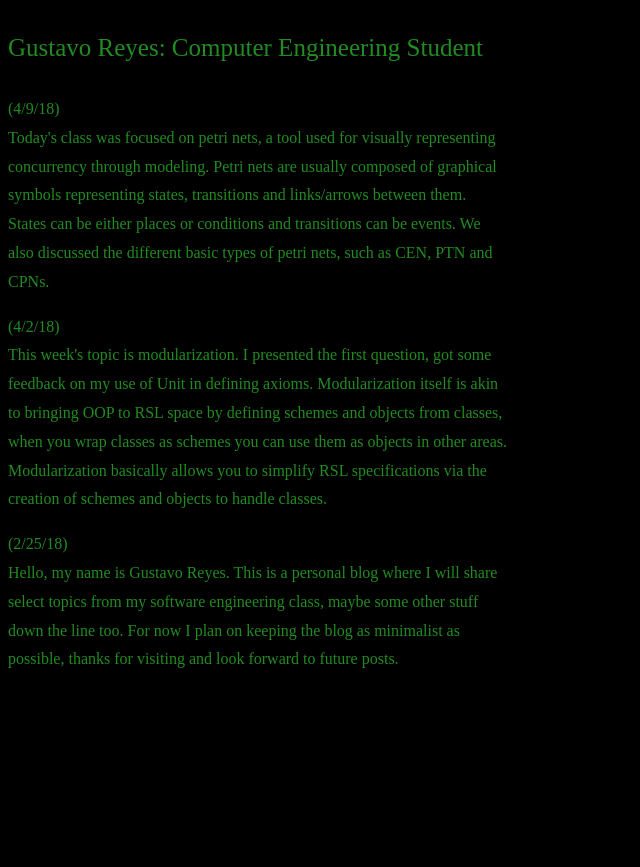
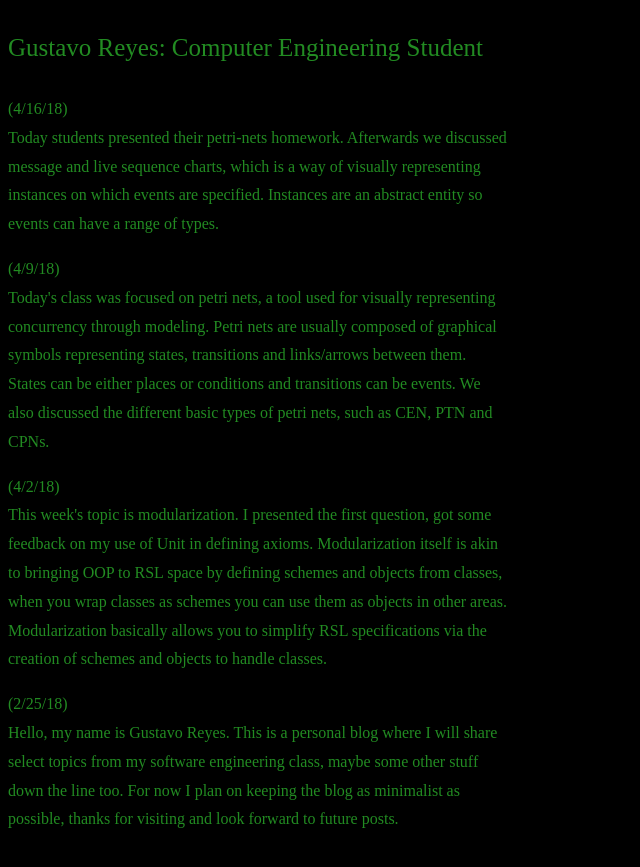
Before and after one commit to GarcGustavo/GarcGustavo.github.io, a Jekyll site: the page index.html, which Jekyll copies as it is, in a window 1280 px wide. Shown: the top 867 px of the page, without its empty margins (0-640 px from the left). Built offline with Jekyll 4.4.1, drawn with Linux system fonts in a browser that asks for light colours.

Commit message:
(4/16/18) update

```diff
--- a/index.html
+++ b/index.html
@@ -21,6 +21,10 @@
 
   <body style = "color: forestgreen">
 
+      <p>(4/16/18)<br>
+   Today students presented their petri-nets homework. Afterwards we discussed message and live sequence charts, which is a way of visually representing instances on which events are specified. Instances are an abstract entity so events can have a range of types.
+   </p>
+
       <p>(4/9/18)<br>
    Today's class was focused on petri nets, a tool used for visually  representing concurrency through modeling. Petri nets are usually composed of graphical symbols representing states, transitions and links/arrows between them. States can be either places or conditions and transitions can be events. We also discussed the different basic types of petri nets, such as CEN, PTN and CPNs.
    </p>
```
